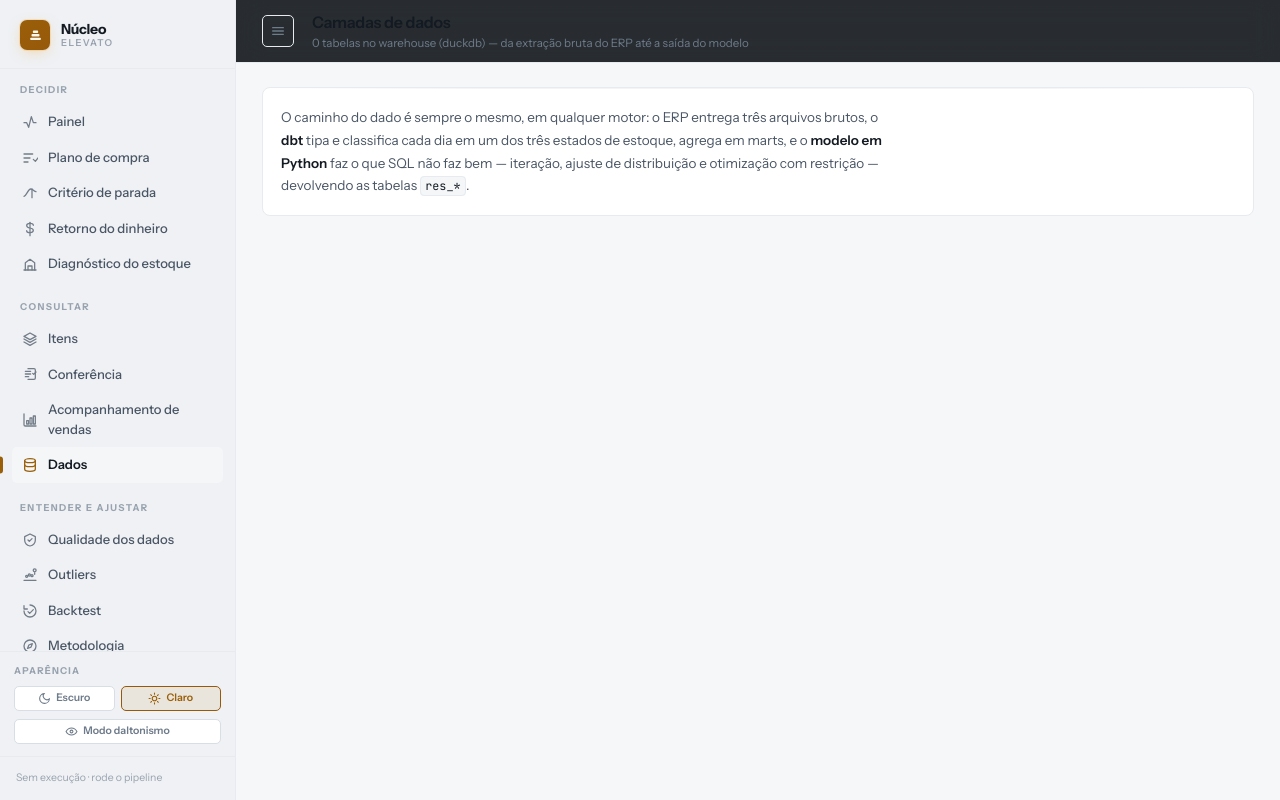
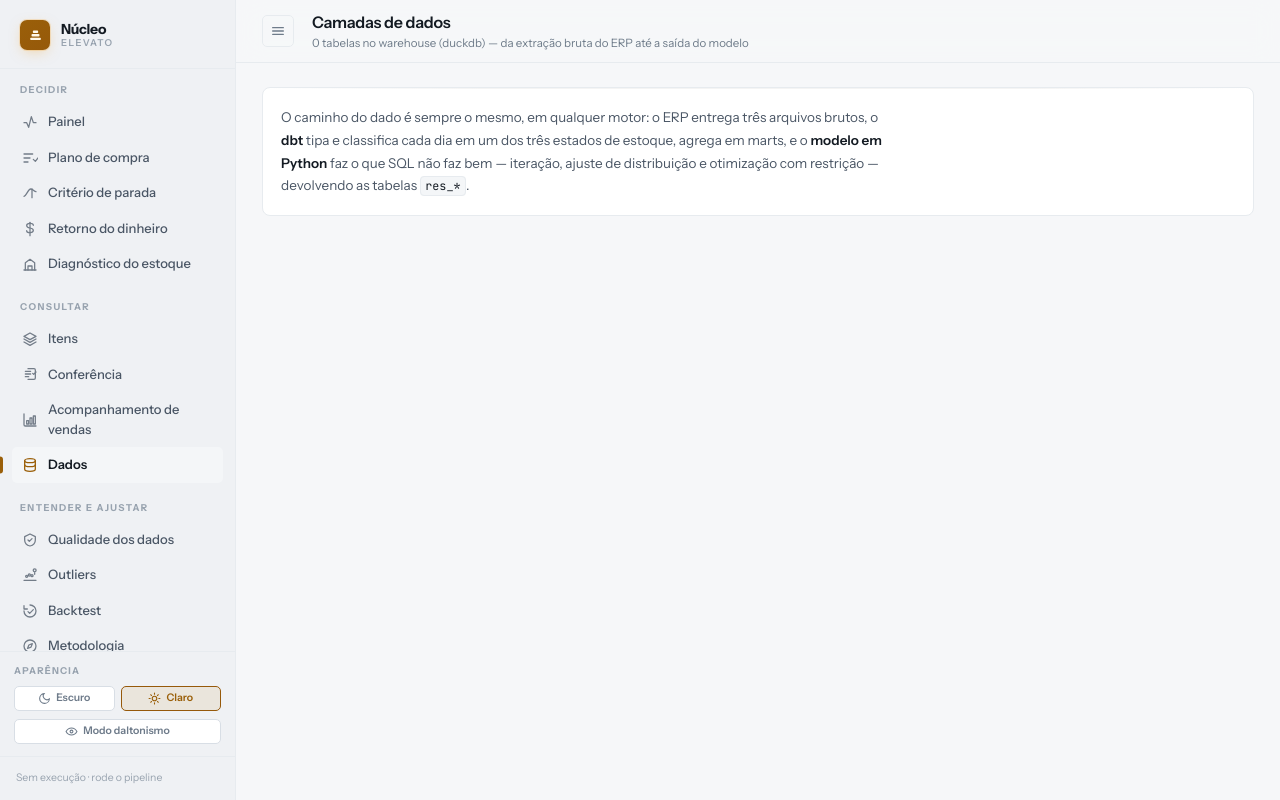
Before and after one commit to pierpartners/inventory_control, a FastAPI app: page /dados in a window 1280 px wide. Run offline with FastAPI, Linux system fonts and the light colour scheme; some libraries are stand-ins or nearby versions; some web fonts are replaced.

Commit message:
tema claro: fundo da crista vira variavel (era grafite cravado, texto escuro sobre escuro)
Co-Authored-By: Claude Opus 5.5 (1M context) <noreply@anthropic.com>

```diff
--- a/static/nucleo.css
+++ b/static/nucleo.css
@@ -66,6 +66,7 @@
   --serie-7:       #F472B6;
   --serie-8:       #94A5B6;
   --trilho-glifo:  #140F06;
+  --crista-fundo:  rgba(12,16,21,.88);   /* faixa do topo, translucida sobre o blur */
 
   --raio:     8px;
   --raio-p:   5px;
@@ -125,6 +126,7 @@
   --serie-7:       #B03A78;
   --serie-8:       #7B8794;
   --trilho-glifo:  #FFF8EC;
+  --crista-fundo:  rgba(246,247,249,.88);
 }
 
 /* -------------------------------------------------------- modo daltonismo
@@ -306,7 +308,7 @@ html[data-menu="oculto"] .trilho { display: none; }
 .crista {
   min-height: 60px;
   border-bottom: 1px solid var(--linha-2);
-  background: rgba(12,16,21,.88);
+  background: var(--crista-fundo);
   backdrop-filter: blur(14px); -webkit-backdrop-filter: blur(14px);
   display: flex; align-items: center; gap: 18px;
   padding: 10px 26px; position: sticky; top: 0; z-index: 30;
```
